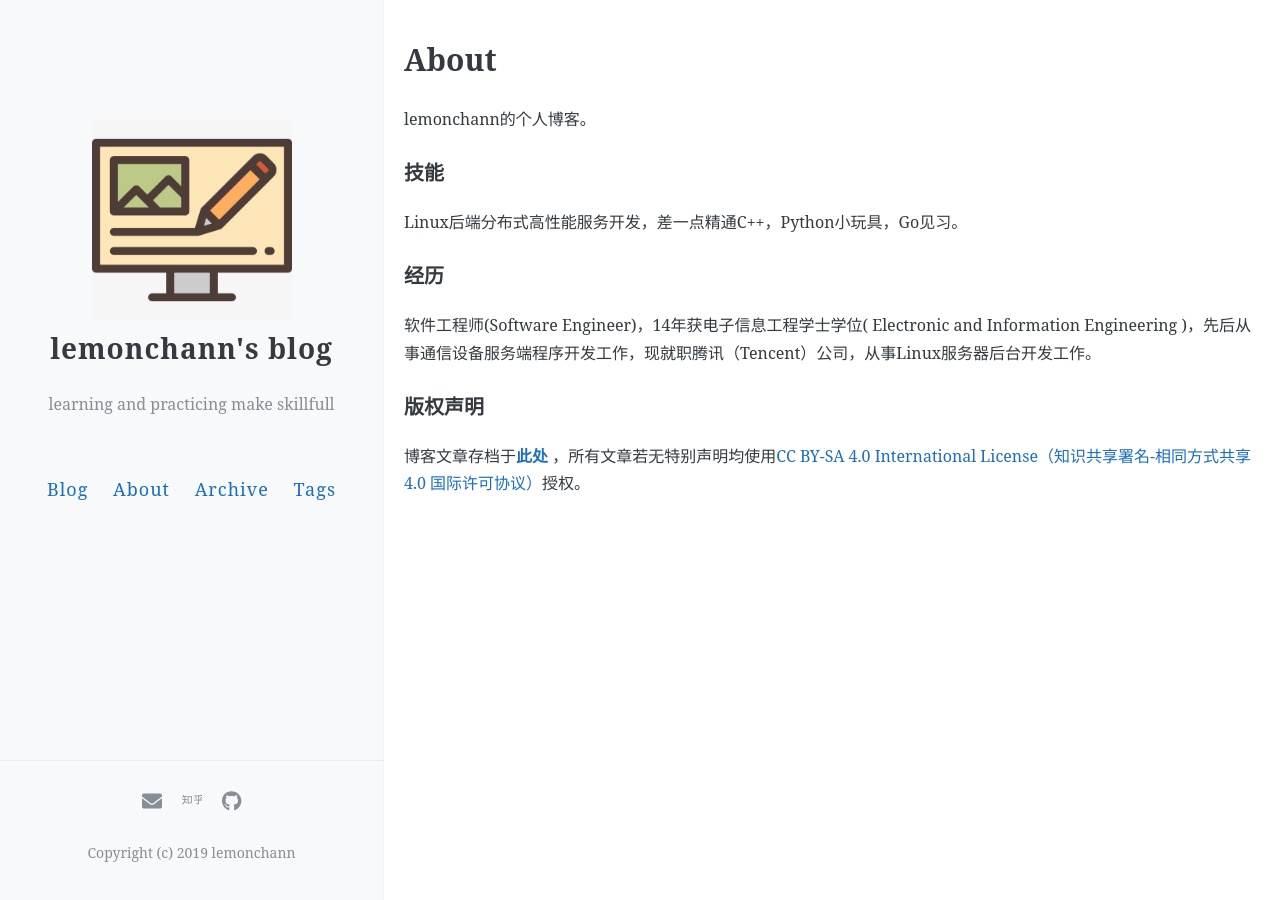
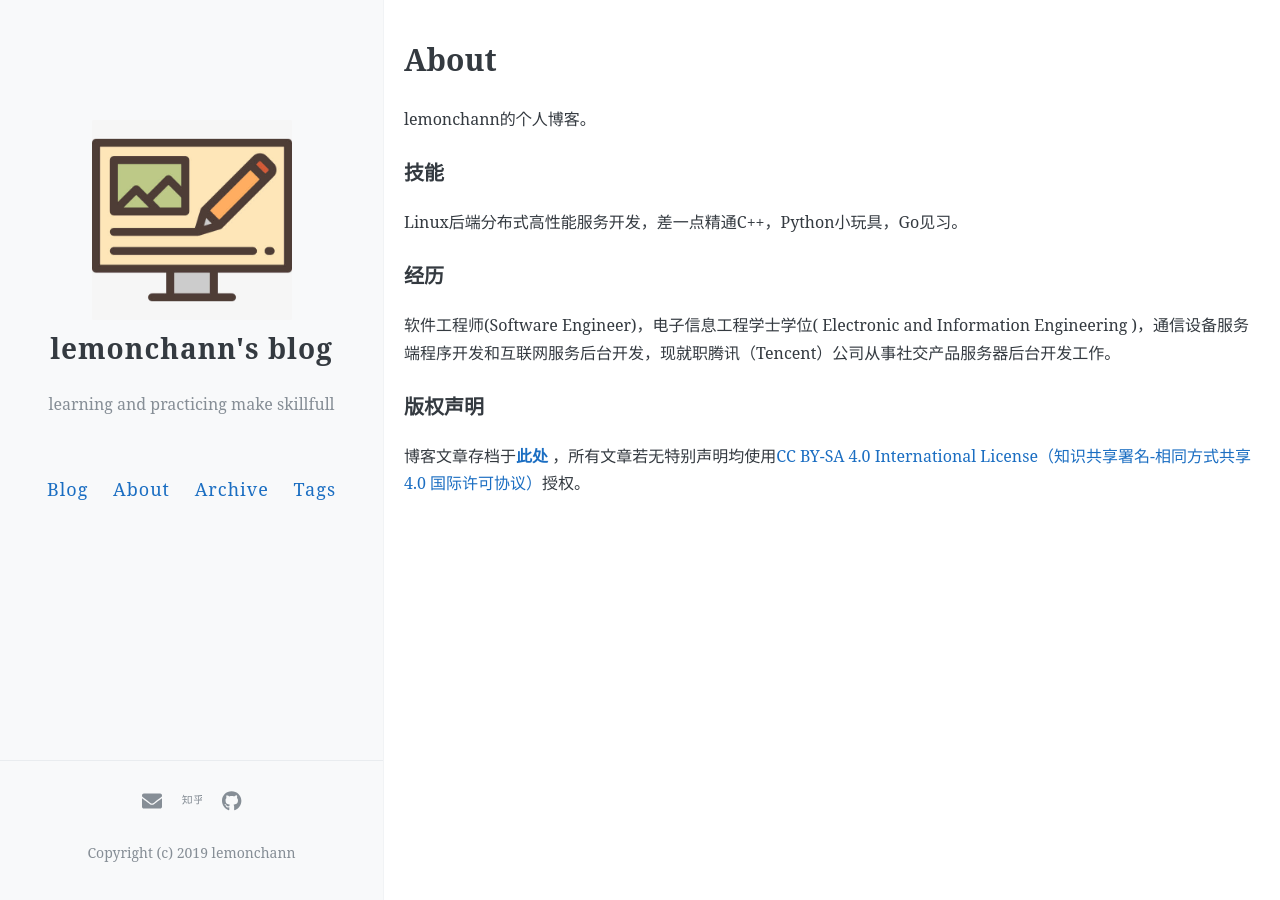
Before and after one commit to lemonchann/lemonchann.github.io, a Jekyll site: the page built from about.md, in a window 1280 px wide. Built offline with Jekyll 4.4.1, drawn with Linux system fonts in a browser that asks for light colours; comment, search, counter and statistics services are not loaded.

```diff
--- a/about.md
+++ b/about.md
@@ -12,7 +12,7 @@
 
 ### 经历
 
-软件工程师(Software Engineer)，14年获电子信息工程学士学位( Electronic and Information Engineering )，先后从事通信设备服务端程序开发工作，现就职腾讯（Tencent）公司，从事Linux服务器后台开发工作。
+软件工程师(Software Engineer)，电子信息工程学士学位( Electronic and Information Engineering )，通信设备服务端程序开发和互联网服务后台开发，现就职腾讯（Tencent）公司从事社交产品服务器后台开发工作。
 
 ### 版权声明
 
```
Also changed, not shown: README.md.
